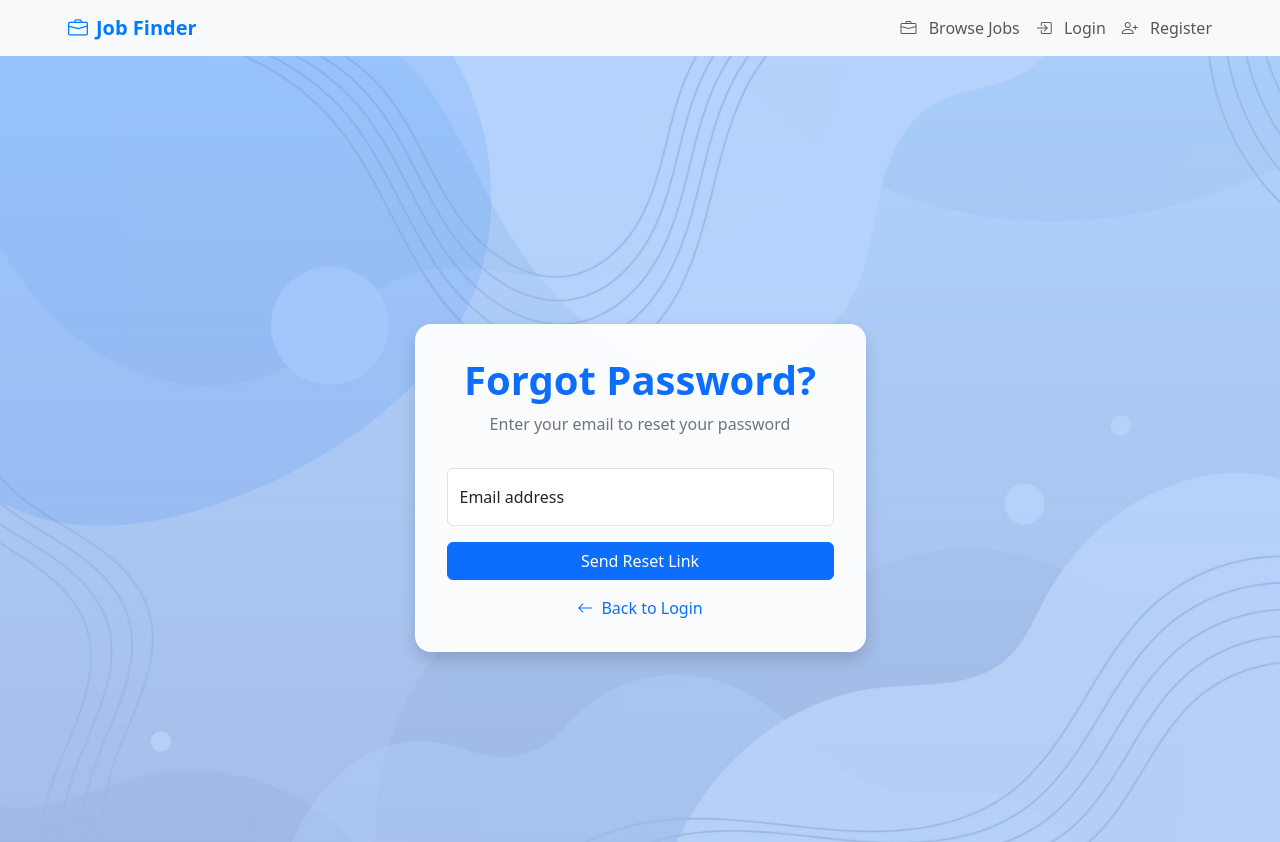
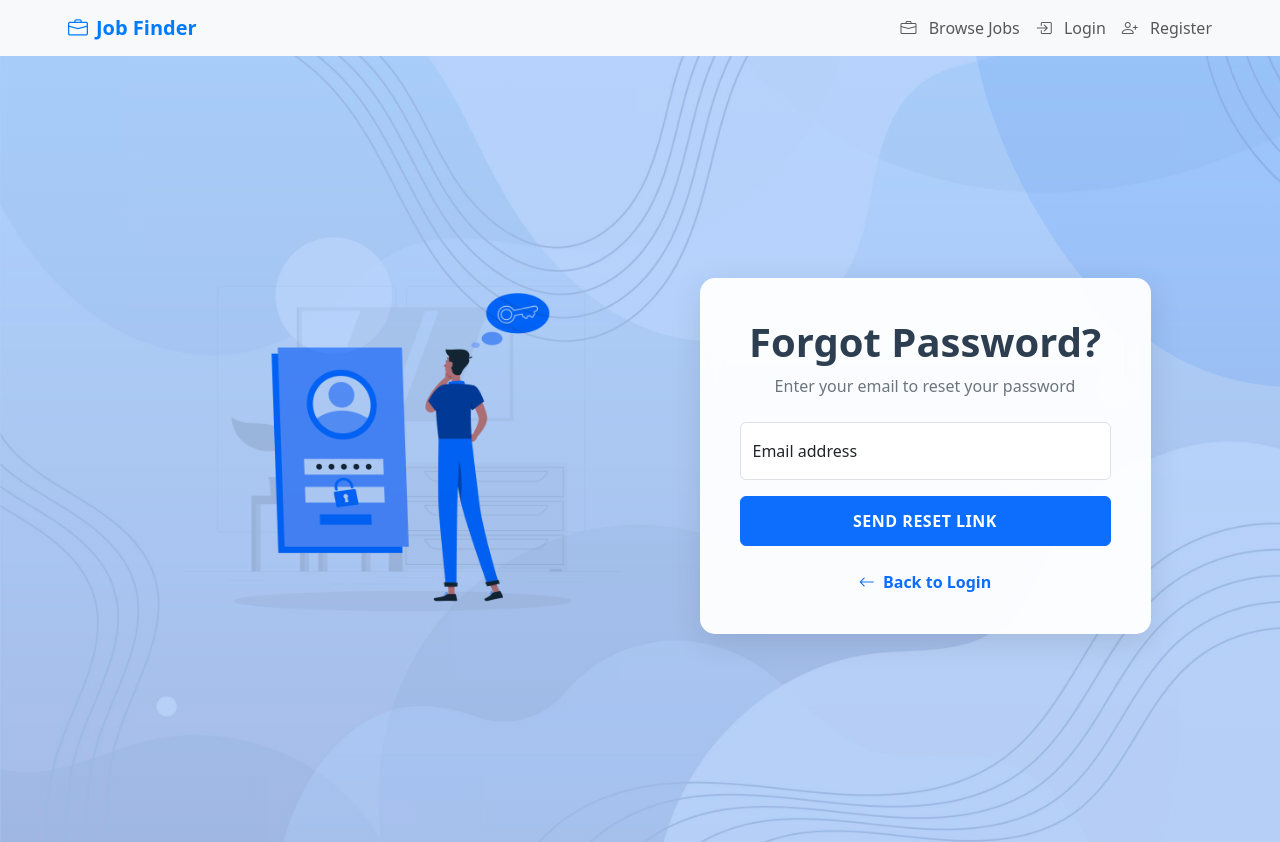
Before and after one commit to SgtSlaughter1/job_portal-full_statck, a Vue app in the folder frontend/: page /forgot-password in a window 1280 px wide. Shown: the top 842 px of the page. Built offline with nearby package versions, Linux system fonts and the light colour scheme; no server answers.

Commit message:
Adjust the login page BG

```diff
--- a/frontend/src/views/ForgotPassword.vue
+++ b/frontend/src/views/ForgotPassword.vue
@@ -13,32 +13,32 @@
 
         <div class="container">
             <div class="row justify-content-center align-items-center min-vh-100">
+                <!-- Left side - Image -->
+                <div class="col-md-6 d-none d-md-block text-center">
+                    <img src="@/assets/forgot.jpg" alt="Forgot Password" class="forgot-image">
+                </div>
+
+                <!-- Right side - Form -->
                 <div class="col-md-6 col-lg-5">
                     <div class="forgot-password-card">
                         <div class="text-center mb-4">
-                            <h1 class="forgot-password-title">Forgot Password?</h1>
-                            <p class="forgot-password-subtitle">Enter your email to reset your password</p>
+                            <h1 class="forgot-title">Forgot Password?</h1>
+                            <p class="forgot-subtitle">Enter your email to reset your password</p>
+                        </div>
+
+                        <!-- Error Alert -->
+                        <div v-if="error" class="alert alert-danger alert-dismissible fade show" role="alert">
+                            {{ error }}
+                            <button @click="error = null" type="button" class="btn-close" aria-label="Close"></button>
                         </div>
 
                         <!-- Success Alert -->
-                        <div v-if="successMessage"
-                            class="alert alert-success alert-dismissible fade show"
-                            role="alert"
-                        >
+                        <div v-if="successMessage" class="alert alert-success alert-dismissible fade show" role="alert">
                             {{ successMessage }}
                             <button @click="successMessage = null" type="button" class="btn-close" aria-label="Close"></button>
                         </div>
 
-                        <!-- Error Alert -->
-                        <div v-if="error"
-                            class="alert alert-danger alert-dismissible fade show"
-                            role="alert"
-                        >
-                            {{ error }}
-                            <button @click="error = null" type="button" class="btn-close" aria-label="Close"></button>
-                        </div>
-
-                        <form @submit.prevent="handleSubmit" class="forgot-password-form">
+                        <form @submit.prevent="handleSubmit" class="forgot-form">
                             <!-- Email -->
                             <div class="form-floating mb-3">
                                 <input
@@ -59,16 +59,16 @@
                             <!-- Submit Button -->
                             <button
                                 type="submit"
-                                class="btn btn-primary w-100 mb-3"
+                                class="btn btn-primary w-100 forgot-btn"
                                 :disabled="isLoading"
                             >
-                                <span v-if="isLoading" class="spinner-border spinner-border-sm me-2" role="status"></span>
+                                <span v-if="isLoading" class="spinner-border spinner-border-sm me-2"></span>
                                 {{ isLoading ? 'Sending...' : 'Send Reset Link' }}
                             </button>
 
                             <!-- Back to Login -->
-                            <div class="text-center">
-                                <router-link to="/auth/login" class="text-decoration-none">
+                            <div class="text-center mt-4">
+                                <router-link to="/auth/login" class="back-link">
                                     <i class="bi bi-arrow-left me-1"></i>
                                     Back to Login
                                 </router-link>
@@ -132,7 +132,34 @@ export default {
     background: linear-gradient(rgba(13, 110, 253, 0.3), rgba(13, 110, 253, 0.3)), url('@/assets/bg.jpg');
     background-size: cover;
     background-position: center;
-    padding: 2rem 0;
+    background-repeat: no-repeat;
+}
+
+.forgot-image {
+    max-width: 80%;
+    height: auto;
+    border-radius: 15px;
+    /* box-shadow: 0 8px 32px rgba(0, 0, 0, 0.1); */
+    mix-blend-mode: multiply;
+}
+
+.forgot-password-card {
+    background: rgba(255, 255, 255, 0.95);
+    backdrop-filter: blur(10px);
+    border-radius: 15px;
+    padding: 2.5rem;
+    box-shadow: 0 8px 32px rgba(0, 0, 0, 0.1);
+}
+
+.forgot-title {
+    color: #2c3e50;
+    font-weight: 700;
+    margin-bottom: 0.5rem;
+}
+
+.forgot-subtitle {
+    color: #6c757d;
+    margin-bottom: 1.5rem;
 }
 
 .blob-container {
@@ -142,42 +169,54 @@ export default {
     width: 100%;
     height: 100%;
     z-index: 0;
-    overflow: hidden;
+    pointer-events: none;
 }
 
 .blobBg {
     position: absolute;
     width: 800px;
     height: 800px;
+    right: -400px;
+    top: -400px;
     opacity: 0.1;
-    transform: translate(-30%, -30%);
+    animation: rotate 20s infinite linear;
 }
 
-.container {
-    position: relative;
-    z-index: 1;
+@keyframes rotate {
+    from {
+        transform: rotate(0deg);
+    }
+    to {
+        transform: rotate(360deg);
+    }
 }
 
-.forgot-password-card {
-    background: rgba(255, 255, 255, 0.95);
-    border-radius: 1rem;
-    padding: 2rem;
-    box-shadow: 0 0.5rem 1rem rgba(0, 0, 0, 0.15);
+.forgot-btn {
+    padding: 0.75rem;
+    font-weight: 600;
+    text-transform: uppercase;
+    letter-spacing: 0.5px;
 }
 
-.forgot-password-title {
-    color: var(--bs-primary);
-    font-weight: bold;
-    margin-bottom: 0.5rem;
+.back-link {
+    color: #0d6efd;
+    text-decoration: none;
+    font-weight: 600;
+    transition: color 0.3s ease;
 }
 
-.forgot-password-subtitle {
-    color: var(--bs-gray-600);
-    margin-bottom: 2rem;
+.back-link:hover {
+    color: #0b5ed7;
+    text-decoration: underline;
+}
+
+.form-floating > .form-control:focus ~ label,
+.form-floating > .form-control:not(:placeholder-shown) ~ label {
+    color: #0d6efd;
 }
 
 .form-control:focus {
-    border-color: var(--bs-primary);
+    border-color: #0d6efd;
     box-shadow: 0 0 0 0.25rem rgba(13, 110, 253, 0.25);
 }
 </style>
--- a/frontend/src/views/Login.vue
+++ b/frontend/src/views/Login.vue
@@ -11,11 +11,16 @@
             </svg>
         </div>
 
+        <!-- Add the business image column -->
+
+                    <!-- <div class="business-image-wrapper">
+                        <img src="@/assets/business.png" alt="Business" class="business-image">
+                    </div>
+         -->
         <div class="container">
             <div class="row justify-content-center align-items-center min-vh-100">
-                <!-- Add the business image column -->
                 <div class="col-md-6 d-none d-md-block">
-                    <div class="business-image-container">
+                    <div class="business-image-wrapper">
                         <img src="@/assets/business.png" alt="Business" class="business-image">
                     </div>
                 </div>
@@ -220,16 +225,21 @@ export default {
     height: 100%;
 }
 
-.business-image-container {
-    position: relative;
-    z-index: 1;
-    padding: 2rem;
+.business-image-wrapper {
+    position: absolute;
+    top: 50%;
+    left: -10%;
+    transform: translateY(-50%);
+    width: 50%;
+    max-width: 600px;
+    z-index: 0;
+    opacity: 0.7;
 }
 
 .business-image {
-    width: 90%;
-    object-fit: contain;
-    filter: drop-shadow(0 4px 8px rgba(0, 0, 0, 0.1));
+    width: 100%;
+
+
 }
 
 .container {
```
Also changed, not shown: frontend/src/assets/forgot.jpg (added).
